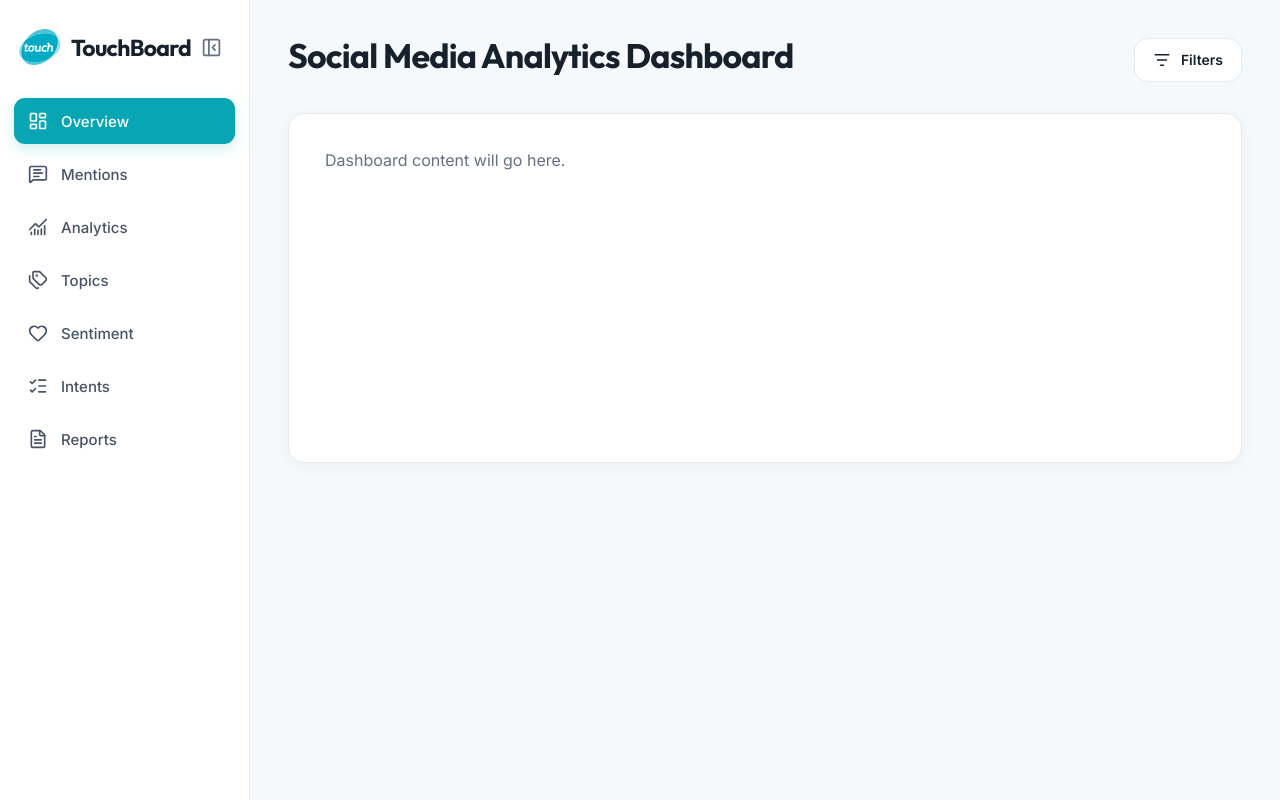
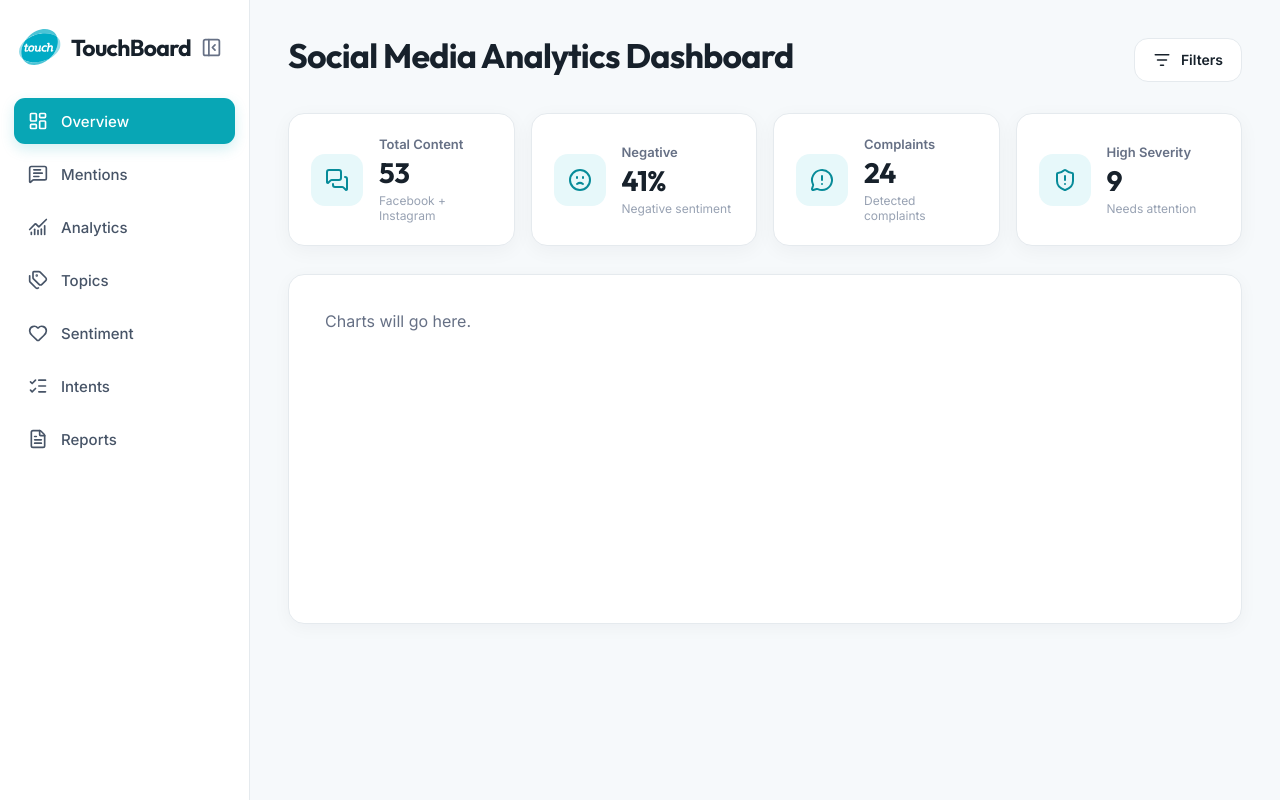
Before and after one commit to mahmoud-hachem/social_analytics, a React app in the folder frontend/: page / in a window 1280 px wide. Built offline with nearby package versions, Linux system fonts and the light colour scheme; the HTML template or start-up script is replaced by a standard one.

Commit message:
metric cards

```diff
--- /dev/null
+++ b/frontend/src/components/cards/MetricCard.jsx
@@ -0,0 +1,34 @@
+function MetricCard({
+    title,
+    value,
+    subtitle,
+    icon: Icon,
+}) {
+    return (
+        <div className="metric-card">
+
+            <div className="metric-icon">
+                <Icon size={24} />
+            </div>
+
+            <div className="metric-content">
+
+                <span className="metric-title">
+                    {title}
+                </span>
+
+                <strong className="metric-value">
+                    {value}
+                </strong>
+
+                <span className="metric-subtitle">
+                    {subtitle}
+                </span>
+
+            </div>
+
+        </div>
+    )
+}
+
+export default MetricCard
--- /dev/null
+++ b/frontend/src/components/cards/MetricCards.jsx
@@ -0,0 +1,48 @@
+import {
+    MessagesSquare,
+    Frown,
+    MessageCircleWarning,
+    ShieldAlert,
+} from "lucide-react"
+
+import MetricCard from "./MetricCard"
+
+
+function MetricCards() {
+    return (
+        <section className="metric-grid">
+
+            <MetricCard
+                title="Total Content"
+                value="53"
+                subtitle="Facebook + Instagram"
+                icon={MessagesSquare}
+            />
+
+            <MetricCard
+                title="Negative"
+                value="41%"
+                subtitle="Negative sentiment"
+                icon={Frown}
+            />
+
+            <MetricCard
+                title="Complaints"
+                value="24"
+                subtitle="Detected complaints"
+                icon={MessageCircleWarning}
+            />
+
+            <MetricCard
+                title="High Severity"
+                value="9"
+                subtitle="Needs attention"
+                icon={ShieldAlert}
+            />
+
+        </section>
+    )
+}
+
+
+export default MetricCards
--- a/frontend/src/index.css
+++ b/frontend/src/index.css
@@ -685,3 +685,112 @@ select {
             translateY(0);
     }
 }
+
+/* =========================================================
+   METRIC CARDS
+========================================================= */
+
+.metric-grid {
+    width: 100%;
+
+    display: grid;
+    grid-template-columns: repeat(4, 1fr);
+
+    gap: 16px;
+
+    margin-top: 28px;
+}
+
+
+.metric-card {
+    min-width: 0;
+
+    display: flex;
+    align-items: center;
+
+    gap: 16px;
+
+    padding: 22px;
+
+    background: var(--surface);
+
+    border: 1px solid var(--border);
+    border-radius: 16px;
+
+    box-shadow:
+        0 5px 20px
+        rgba(16, 24, 40, 0.045);
+
+    transition:
+        transform 0.2s ease,
+        box-shadow 0.2s ease,
+        border-color 0.2s ease;
+}
+
+
+.metric-card:hover {
+    transform: translateY(-2px);
+
+    border-color: #c7e8eb;
+
+    box-shadow:
+        0 10px 28px
+        rgba(16, 24, 40, 0.07);
+}
+
+
+.metric-icon {
+    width: 52px;
+    height: 52px;
+
+    flex-shrink: 0;
+
+    display: flex;
+    align-items: center;
+    justify-content: center;
+
+    border-radius: 14px;
+
+    background: var(--touch-primary-light);
+
+    color: var(--touch-primary-dark);
+}
+
+
+.metric-content {
+    min-width: 0;
+
+    display: flex;
+    flex-direction: column;
+}
+
+
+.metric-title {
+    color: var(--text-secondary);
+
+    font-size: 13px;
+    font-weight: 600;
+}
+
+
+.metric-value {
+    margin-top: 3px;
+
+    font-family: "Outfit", sans-serif;
+
+    color: var(--text-primary);
+
+    font-size: 28px;
+    font-weight: 700;
+
+    letter-spacing: -0.5px;
+}
+
+
+.metric-subtitle {
+    margin-top: 3px;
+
+    color: #98a2b3;
+
+    font-size: 12px;
+}
--- a/frontend/src/pages/Overview.jsx
+++ b/frontend/src/pages/Overview.jsx
@@ -1,5 +1,6 @@
 import { useState } from "react"
 import FilterBar from "../components/filters/FilterBar"
+import MetricCards from "../components/cards/MetricCards"
 
 function Overview() {
     const [showFilters, setShowFilters] = useState(false)
@@ -72,11 +73,13 @@ function Overview() {
             )}
 
 
-            <section className="dashboard-placeholder">
-                <p>
-                    Dashboard content will go here.
-                </p>
-            </section>
+            <MetricCards />
+
+<section className="dashboard-placeholder">
+    <p>
+        Charts will go here.
+    </p>
+</section>
 
         </div>
     )
```
